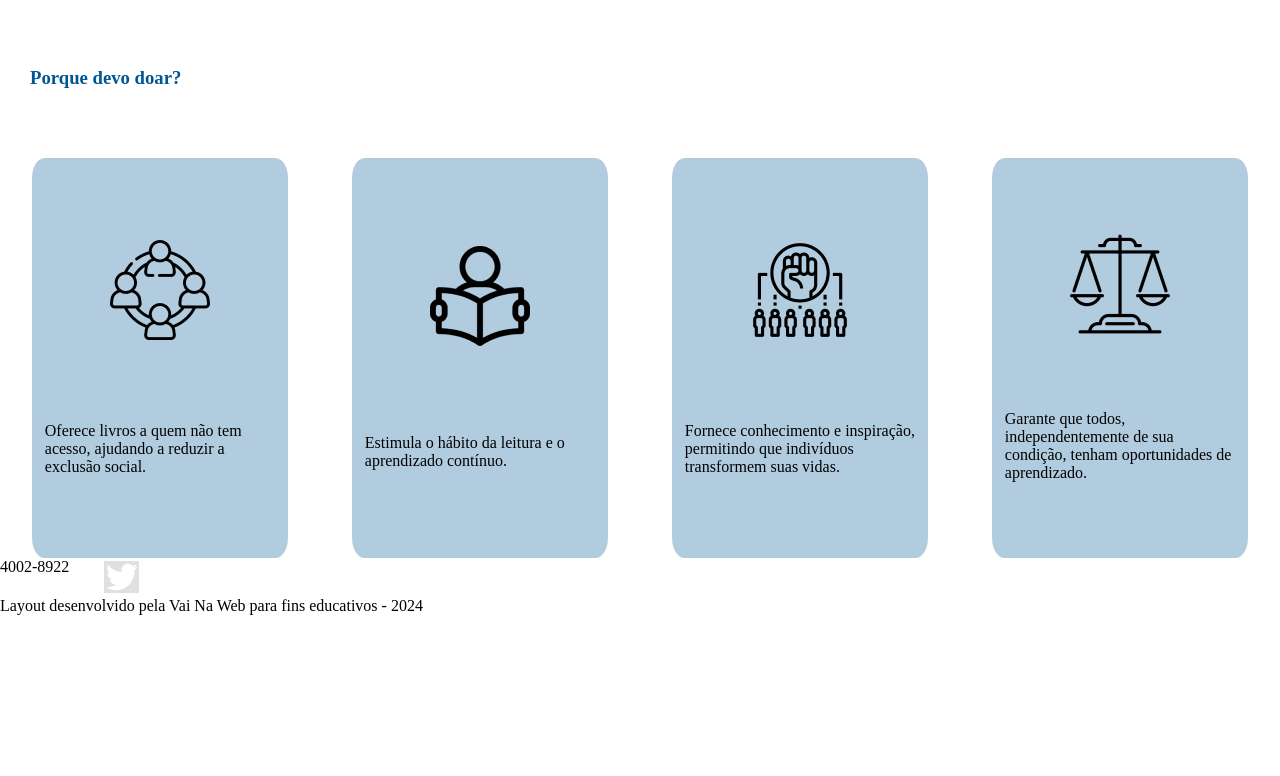
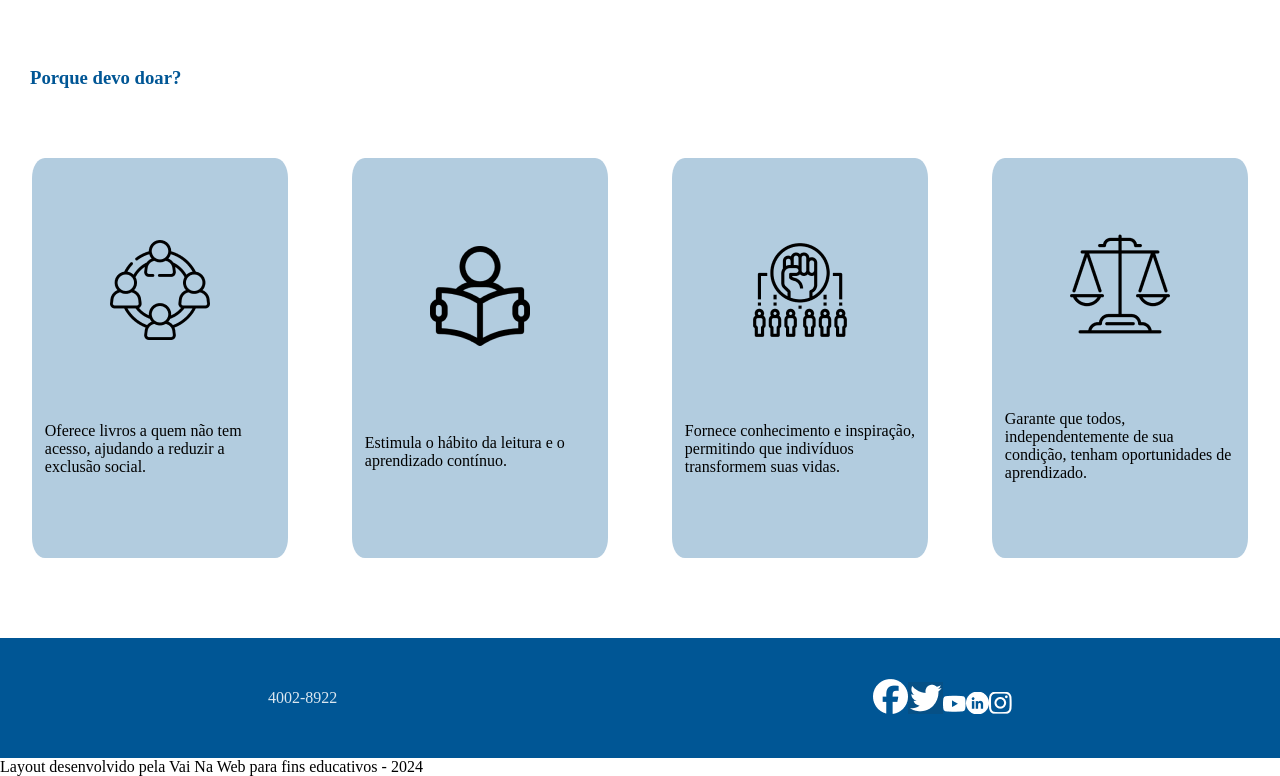
Before and after one commit to Marlonsouto/doa-ao_livros_VNW, a React (Vite) app: page / in a window 1280 px wide. Shown: the part 522-1298 px from the top of the page. Before the commit the page ends 1137 px from the top, so only its background shows below. Built offline with nearby package versions, Linux system fonts and the light colour scheme.

Commit message:
feat(Footer): implementando css na classname .contatos

```diff
--- a/src/components/footer/Footer.jsx
+++ b/src/components/footer/Footer.jsx
@@ -11,7 +11,8 @@ export default function Footer(){
         <section>
             <section className={footerStyle.contatos}>
                 <p>4002-8922</p>
-                <nav>
+
+                <nav className={footerStyle.navFooter}>
                     <ul>
                         <li>
                             <a ><img href='' src={facebook} alt="icone facebook" /></a>
--- a/src/components/footer/footer.module.scss
+++ b/src/components/footer/footer.module.scss
@@ -1,3 +1,18 @@
 .contatos{
     display: flex;
+    justify-content: space-around;
+    height: 15vh;
+    align-items: center;
+    background-color: #005695;
+    margin-top: 80px;
+
+    p{
+        color: #FFFFFFDB;
+
+    }
 }
+
+.navFooter{
+    display: flex;
+    justify-content: space-around;
+}
```
